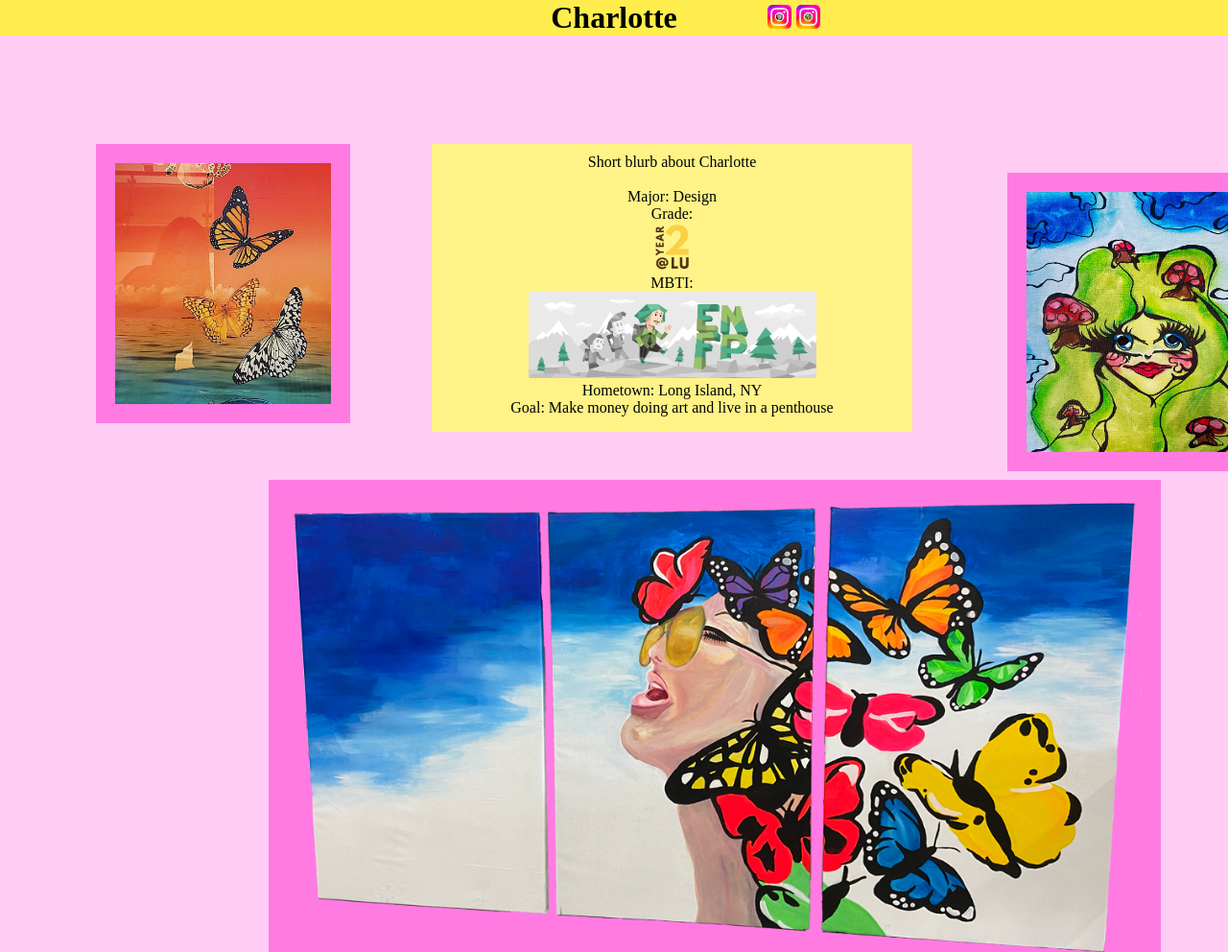
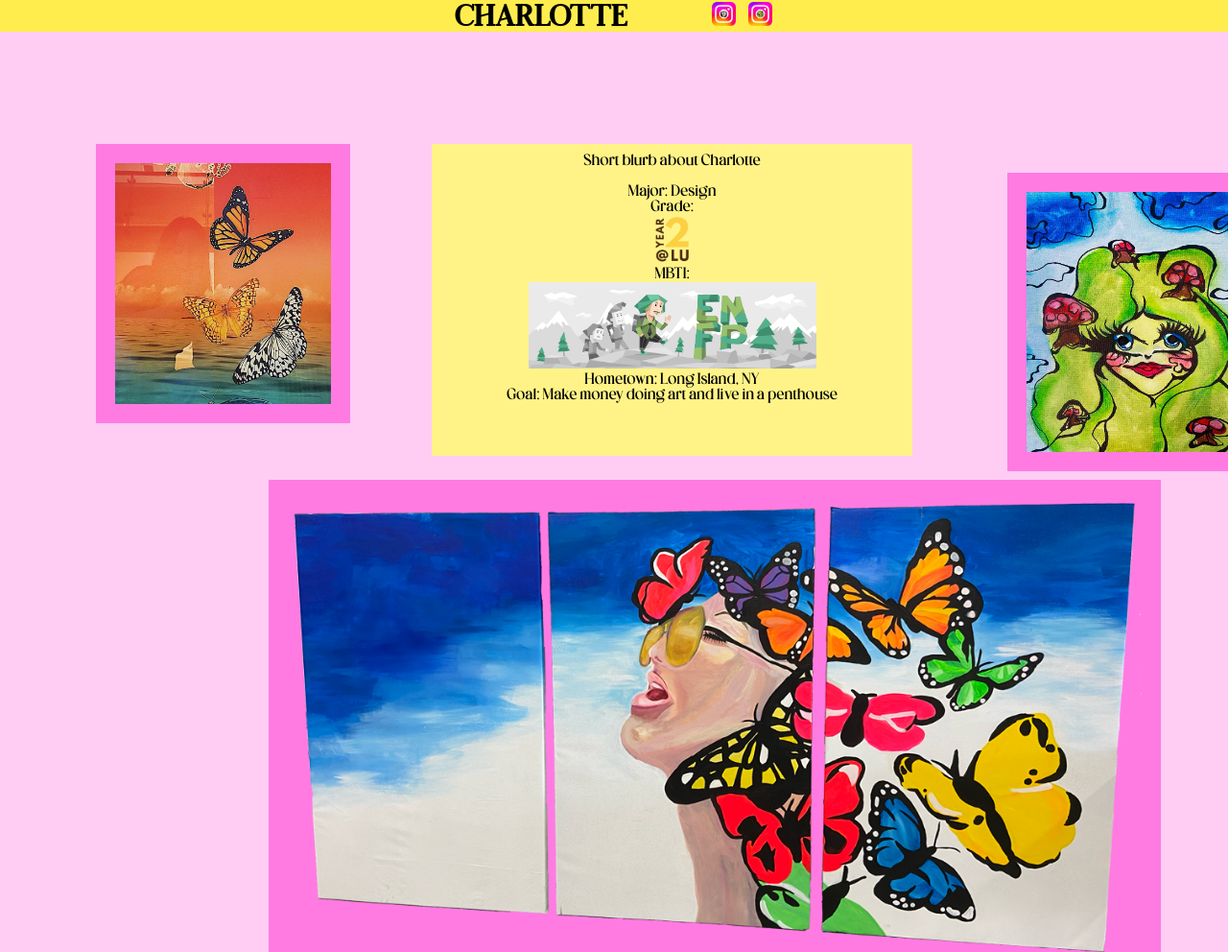
Before and after one commit to ayc325/DES070, a plain HTML site: page Project1/index.html in a window 1280 px wide. Shown: the top 992 px of the page at 96% size. Drawn offline with Linux system fonts and the light colour scheme; files whose address does not match are found by name; a web font is replaced by a local one.

Commit message:
Add files via upload

```diff
--- a/Project1/index.html
+++ b/Project1/index.html
@@ -10,15 +10,16 @@
 </head>
 <body>
     <div class="navigationBar">
-        <h1 id="header">Charlotte </h1>
-    </div>
+        <h1 id="header">Charlotte
             <a href="https://www.instagram.com/chachsta/">
                 <img id = "mainIG" alt="Charlotte's Main Instagram" src="images/mainIG.png" width="25" height="25">
             </a>
-
             <a href="https://www.instagram.com/artbychach/">
                 <img id = "artIG" alt="Charlotte's Art Account" src="images/artIG.png" width="25" height="25">
             </a>
+        </h1>
+    </div>
+
 
 
     <div class="mainBody">
@@ -42,10 +43,9 @@
     </div>
     <div class = "interviewImages">
         <img id = "profilePic" src = "images/topAbout.png" alt = "Charlotte Profile Pic" width="250" height="250"/>
-        <h2 id = "about">About</h2>
+        <h1 id = "about">About</h1>
         <img id = "gemButterfly" src = "images/bottom_about.png" alt = "Gemmed Butterfly" width="250"/>
     </div>
-
     <div class="interview">
         <h3 id="interviewHeader">Charlotte Q&A: A Conversation with Angela Cui</h3>
         <p id="interviewBody">
--- a/Project1/style.css
+++ b/Project1/style.css
@@ -4,30 +4,40 @@
 @font-face {
     font-family: 'giliamsregular';
     src: url('giliams-regular-webfont.woff2') format('woff2'),
-         url('giliams-regular-webfont.woff') format('woff');
+         url('fonts/giliams-regular-webfont.woff') format('woff');
     font-weight: normal;
     font-style: normal;
 
 }
+@font-face {
+    font-family: 'nightregular';
+    src: url('nightdemo-webfont.woff2') format('woff2'),
+         url('fonts/nightdemo-webfont.woff') format('woff');
+    font-weight: normal;
+    font-style: normal;
+
+}
+#header{
+    font-family:'nightregular';
+    text-align: center;
+}
 body{
     background-color: #FFCCF4;
-    font-family: 'giliams-regular-webfont';
 }
-
-
 .navigationBar{
     background-color: #FFED4D !important;
     text-align: center;
 }
 #mainIG{
-    position: absolute;
-    left: 800px;
-    top: 5px;
+    position: relative;
+    padding-left: 80px;
 }
 #artIG{
-    position: absolute;
-    left: 830px;
-    top: 5px;
+    position: relative;
+    padding-left: 5px;
+}
+a{
+    text-decoration:none;
 }
 .mainBody{
     text-align: left;
@@ -36,7 +46,7 @@ body{
     /* Rectangle 4 */
     position: absolute;
     width: 501px;
-    height: 300px;
+    height: 325px;
     left: 450px;
     top: 150px;
     background: #FFF387;
@@ -47,6 +57,7 @@ body{
     margin-left: 10px !important;
     margin-right: 10px !important;
     margin-bottom: 10px !important;
+    font-family: 'giliamsregular';
 }
 
 #butterflyHair{
@@ -82,7 +93,7 @@ body{
     /* Rectangle 5 */
     position: absolute;
     width: 1062px;
-    height: 2000px;
+    height: 2100px;
     left: 0px;
     top: 1050px;
     background: #FFF387 !important;
@@ -100,6 +111,7 @@ body{
 }
 #about{
     padding-left: 10px;
+    font-family: 'nightregular';
 }
 #interviewBody{
     text-align:center;
```
